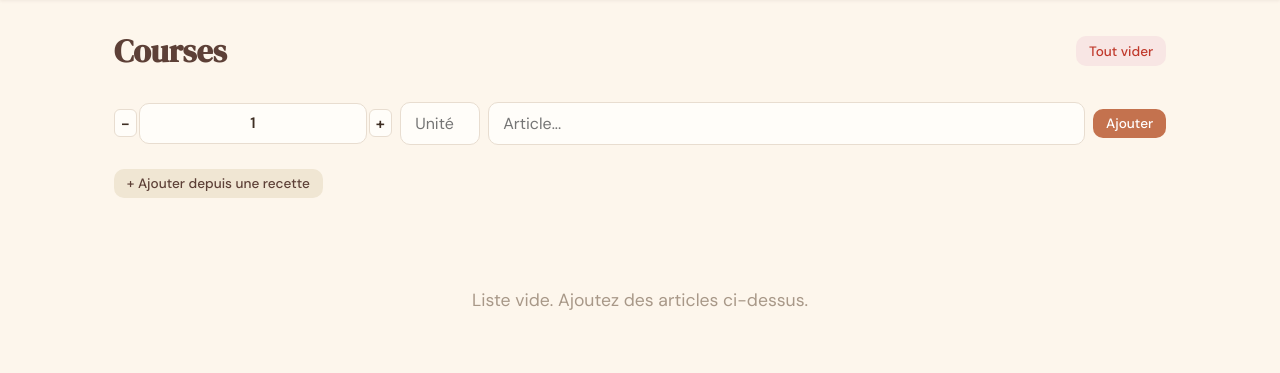
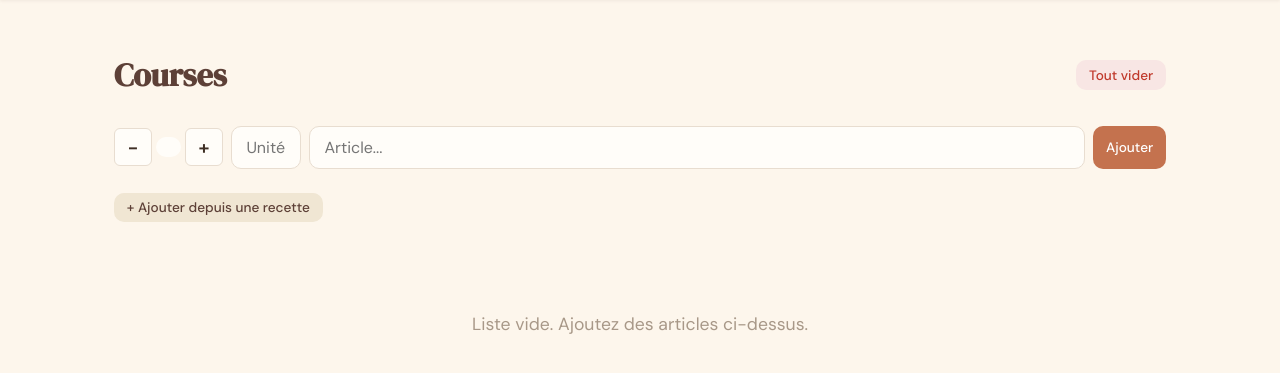
Before and after one commit to matthieurosset/cookit, a Flask app: page /courses in a window 1280 px wide. Shown: the part 61-434 px from the top of the page. Run offline with Flask 3, Linux system fonts and the light colour scheme; data comes from the database, SQL or seed files in the repository; data that the repository does not hold is empty.

Commit message:
Amélioration des contrôles quantité/portions sur courses et recettes
- Boutons +/- carrés réutilisés pour les portions recettes et modal courses
- Champ quantité réduit (size=2), nullable (vide par défaut)
- Champ unité ajusté, bouton Ajouter aligné en hauteur
- Espacement page-header et bouton recette

Co-Authored-By: Claude Opus 4.6 <noreply@anthropic.com>

```diff
--- a/app/static/css/style.css
+++ b/app/static/css/style.css
@@ -297,6 +297,7 @@ h3 { font-size: 1.2rem; }
     justify-content: space-between;
     flex-wrap: wrap;
     gap: var(--space-md);
+    margin-top: var(--space-lg);
     margin-bottom: var(--space-xl);
 }
 
@@ -861,7 +862,7 @@ input[type="file"] {
 }
 
 .input-sm { max-width: 100px; }
-.input-xs { max-width: 80px; }
+.input-xs { max-width: 70px; }
 .input-grow { flex: 1; min-width: 0; }
 .input-lg { font-size: 1.1rem; padding: 0.8rem 1.2rem; }
 
@@ -971,8 +972,12 @@ input[type="file"] {
 .inline-form {
     display: flex;
     gap: var(--space-sm);
-    align-items: center;
+    align-items: stretch;
     margin-bottom: var(--space-lg);
+}
+
+.inline-form .btn {
+    white-space: nowrap;
 }
 
 .import-form {
@@ -1055,25 +1060,28 @@ input[type="file"] {
 .qty-input-controls {
     display: flex;
     align-items: center;
-    gap: 2px;
+    align-self: center;
+    gap: var(--space-xs);
     flex-shrink: 0;
 }
 
 .qty-display {
-    width: 32px;
+    width: 2ch;
+    min-width: 0;
     text-align: center;
-    border: none;
+    border: none !important;
     background: transparent;
     font-weight: 600;
     font-size: 0.95rem;
     color: var(--color-text);
-    padding: 0;
+    padding: 0 !important;
+    box-sizing: content-box;
 }
 
 .btn-qty {
-    width: 28px;
-    height: 28px;
-    font-size: 1rem;
+    width: 38px;
+    height: 38px;
+    font-size: 1.2rem;
     font-weight: 600;
     border-radius: var(--radius-sm);
     border: 1.5px solid var(--color-border);
@@ -1083,6 +1091,7 @@ input[type="file"] {
     align-items: center;
     justify-content: center;
     cursor: pointer;
+    flex-shrink: 0;
 }
 
 .btn-remove {
--- a/app/static/js/app.js
+++ b/app/static/js/app.js
@@ -63,8 +63,16 @@ function adjustQty(delta) {
     const input = document.getElementById('input-qty');
     if (!input) return;
     let val = parseFloat(input.value) || 0;
+    val = Math.max(0, val + delta);
+    input.value = val === 0 ? '' : (Number.isInteger(val) ? val : val.toFixed(1));
+}
+
+function adjustPortions(delta) {
+    const input = document.getElementById('input-portions');
+    if (!input) return;
+    let val = parseInt(input.value) || 1;
     val = Math.max(1, val + delta);
-    input.value = Number.isInteger(val) ? val : val.toFixed(1);
+    input.value = val;
 }
 
 // --- Recipe modal ---
--- a/app/templates/shopping/index.html
+++ b/app/templates/shopping/index.html
@@ -19,10 +19,10 @@
       hx-post="{{ url_for('shopping.add_item') }}"
       hx-target="#shopping-items"
       hx-swap="innerHTML"
-      hx-on::after-request="this.reset(); document.getElementById('input-qty').value='1'; document.getElementById('autocomplete-dropdown').classList.remove('show');">
+      hx-on::after-request="this.reset(); document.getElementById('input-qty').value=''; document.getElementById('autocomplete-dropdown').classList.remove('show');">
     <div class="qty-input-controls">
         <button type="button" class="btn-qty" onclick="adjustQty(-1)">&minus;</button>
-        <input type="text" name="quantity" id="input-qty" value="1" class="qty-display" readonly>
+        <input type="text" name="quantity" id="input-qty" value="" class="qty-display" size="2" readonly>
         <button type="button" class="btn-qty" onclick="adjustQty(1)">&plus;</button>
     </div>
     <input type="text" name="unit" placeholder="Unité" class="input-xs" id="input-unit">
@@ -64,7 +64,12 @@
                 <option value="{{ r.id }}">{{ r.title }}</option>
                 {% endfor %}
             </select>
-            <input type="number" name="portions" placeholder="Portions" min="1" class="input-sm">
+            <div class="qty-input-controls" style="align-self: flex-start">
+                <button type="button" class="btn-qty" onclick="adjustPortions(-1)">&minus;</button>
+                <input type="text" name="portions" id="input-portions" value="1" class="qty-display" size="1" readonly>
+                <button type="button" class="btn-qty" onclick="adjustPortions(1)">&plus;</button>
+                <span class="portions-label">portion(s)</span>
+            </div>
             <div class="modal-actions">
                 <button type="button" class="btn btn-secondary btn-sm" onclick="closeRecipeModal()">Annuler</button>
                 <button type="submit" class="btn btn-primary btn-sm">Ajouter</button>
```
Also changed, not shown: app/templates/recipes/partials/ingredients.html (+4 -4 lines).
